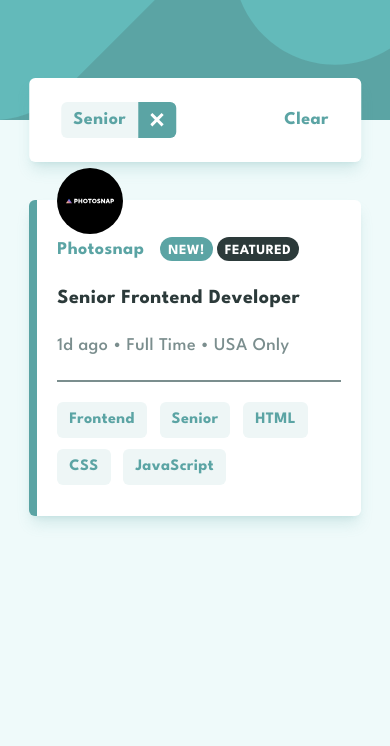
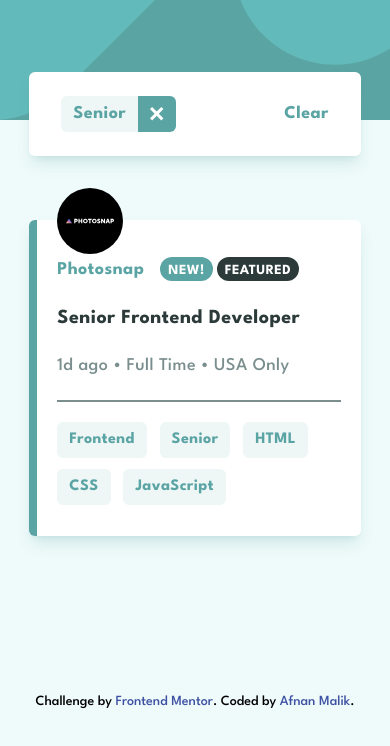
Before and after one commit to Afnanmk/static-job-listings, a plain HTML site: page index.html in a window 390 px wide. Both pictures are taken after a click on the button "Senior". Drawn offline with nearby package versions, Linux system fonts and the light colour scheme.

Commit message:
project completed

```diff
--- a/index.html
+++ b/index.html
@@ -47,7 +47,7 @@
     <!-- Feel free to remove these styles or customise in your own stylesheet 👍 -->
     <style>
       .attribution {
-        font-size: 11px;
+        font-size: 14px;
         text-align: center;
       }
       .attribution a {
@@ -60,38 +60,58 @@
       .tags > button:last-child {
         margin-right: 0;
       }
+      /* RESPONSIVE SECTION */
+      @media only screen and (max-width:767px) {
+        .tablet-padding {
+          padding-top: 8rem !important;
+        }
+      }
+      @media only screen and (max-width:596px) {
+        .mobile-padding {
+          padding-top: 10rem !important;
+        }
+      }
+      @media only screen and (max-width:438px) {
+        #filterBar {
+           position: static;
+           transform: translate(0);
+           margin-top: -3rem;
+        }
+        #jobList {
+          padding-top: 4rem !important;
+        }
+      }
     </style>
   </head>
   <body class="font-display bg-backgroundColor text-lg">
+
     <header class="bg-hero-pattern bg-no-repeat h-[120px] bg-cover bg-primary mx-auto"></header>
+
     <main class="h-10 container w-[85%] max-w-[1440px] mx-auto relative">
 
+      <!-- FilternBar -->
       <div id="filterBar" class="hidden flex justify-between font-bold rounded-md text-primary tracking-wide bg-white absolute w-full left-[50%] -translate-x-[50%] -translate-y-[50%] py-6 px-8 shadow-lg shadow-primary/20">
           <div class="flex flex-wrap gap-5" id="filterTags">
-
          </div>
         <button id="clear" class="hover:underline">Clear</button>
       </div>
 
 
       <!-- JOB LIST STARTS -->
-      <div id="jobList" class="pt-20 pb-24">
+      <div id="jobList" class="pt-20 pb-24"></div>
 
+      <div class="attribution">
+        Challenge by
+        <a href="https://www.frontendmentor.io?ref=challenge" target="_blank"
+          >Frontend Mentor</a
+        >. Coded by <a href="https://afnanmk.github.io/portfolio-production/" target="_blank">Afnan Malik</a>.
       </div>
     </main>
 
 
+    <script src="main.js"></script>
 
 
-
-
-    <!-- <div class="attribution">
-      Challenge by
-      <a href="https://www.frontendmentor.io?ref=challenge" target="_blank"
-        >Frontend Mentor</a
-      >. Coded by <a href="#">Your Name Here</a>.
-    </div> -->
-    <script src="main.js"></script>
   </body>
 
 
--- a/main.js
+++ b/main.js
@@ -9,8 +9,6 @@ let target = ''
 
 
 // fetch is used to get the data from data.json file dynamically in html.
-
-
   fetch('./data.json')
   .then(res => {
      if(!res.ok) {
@@ -26,8 +24,7 @@ let target = ''
           let tool = data.tools.map(tool => `<button class="filterBtns tracking-wide bg-filterBg py-1 px-3 rounded-md transition duration-200 ease-in hover:bg-primary hover:text-white">${tool}</button>`).join(' ')
 
 
-          // Add job list in the job list container
-
+          // Add job cards in the job list container
           let cardHtml = `<div class="card max-[767px]:flex-col max-[767px]:items-start max-[767px]:relative max-[767px]:mb-14 flex justify-between items-center rounded-md bg-white shadow-lg shadow-primary/20 p-7 max-[430px]:p-5 mb-5 ${data.featured ? "border-l-8" : ''} border-primary tracking-wide font-bold">
           <div class="flex gap-5 items-center pr-8">
           <div class="max-[767px]:absolute max-[767px]:-top-8"><img class="max-w-none max-[767px]:w-[75%]" src="${data.logo}" alt="Company Logo"></div>
@@ -61,26 +58,33 @@ let target = ''
         joblistContainer.insertAdjacentHTML('beforeend', cardHtml)
       })
 
+
+
+//************* Functionality for filtering by tags **************/
 const filterBtns = document.querySelectorAll('.filterBtns')
 const jobCards = document.querySelectorAll('.card')
 
 
-
-
 function showFilterBar() {
    filterBar.style.display = "flex"
+   joblistContainer.classList.add('tablet-padding')
+   joblistContainer.classList.add('mobile-padding')
 }
 
 function hideFilterBar() {
   filterBar.style.display = "none"
+  joblistContainer.classList.remove('tablet-padding')
+  joblistContainer.classList.remove('mobile-padding')
 }
 
 function showAllCards() {
   jobCards.forEach(card => card.style.display = 'flex')
 }
 
+
 filterBtns.forEach((btn) => {
   btn.addEventListener('click', (e) => {
+    // Show selected filter Buttons to the filterbar
      showFilterBar()
 
      target = e.target.textContent
@@ -93,6 +97,7 @@ filterBtns.forEach((btn) => {
 })
 })
 
+// Add selected filter buttons in the filter bar
 function addFilterCapsule(target) {
 
   let filterBtnHtml = `<div class="flex" id="filterBtn">
@@ -105,6 +110,8 @@ function addFilterCapsule(target) {
   removeFilterCapsule(removeBtn)
 }
 
+
+// filter the cards by tags
 function filterCards() {
   const filterContents = Object.keys(filterAdded)
     jobCards.forEach(card => {
@@ -113,7 +120,6 @@ function filterCards() {
       card.style.display = shouldShowCard ? 'flex' : 'none'
     })
 }
-
 
 
 
@@ -130,6 +136,7 @@ function removeFilterCapsule(removeBtn) {
   })
 }
 
+
 function clearAllFilters() {
   const clearElements = document.querySelectorAll('#filterBtn')
   clearElements.forEach(el => el.remove())
@@ -143,9 +150,5 @@ clear.addEventListener('click', (e) => {
    clearAllFilters()
 })
 
+
    })
-
-
-
-
-// functionality for filtering by tags
```
Also changed, not shown: joblist-filter.jpg (added), 1 other file.
